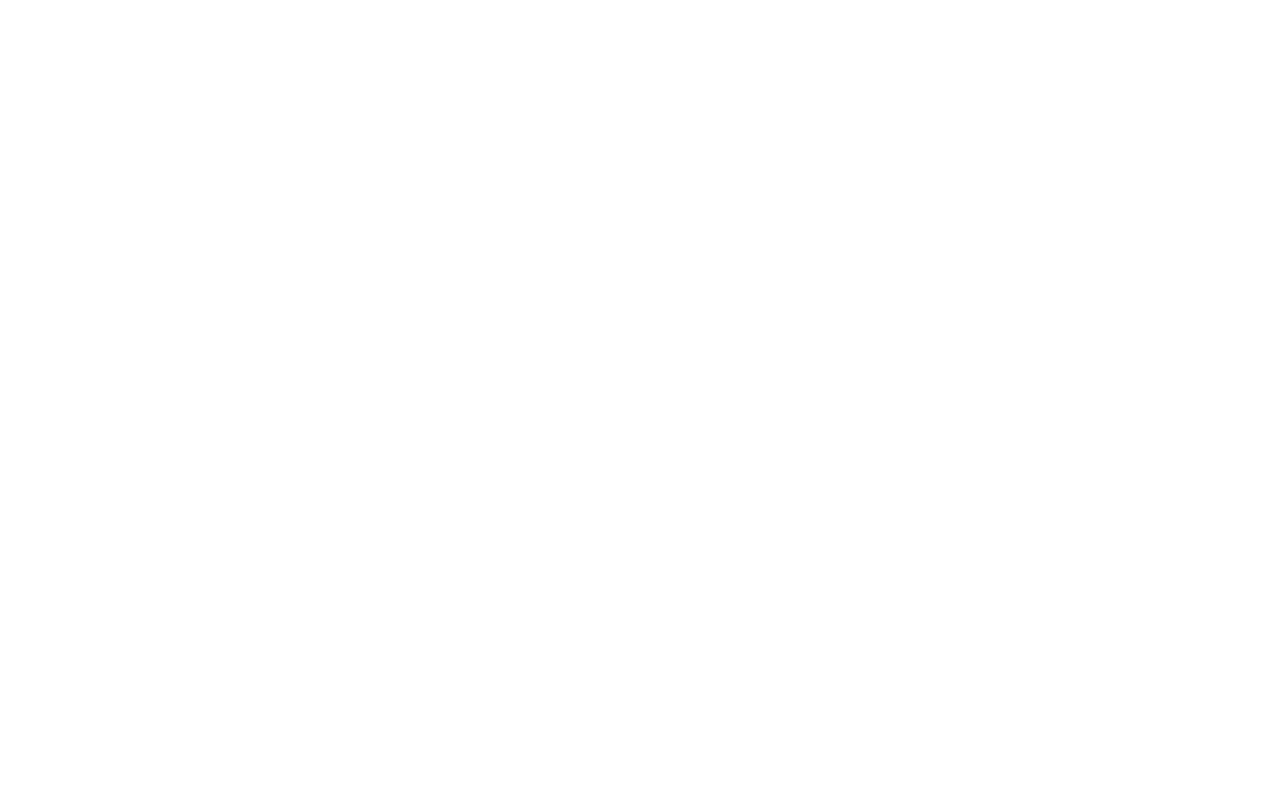
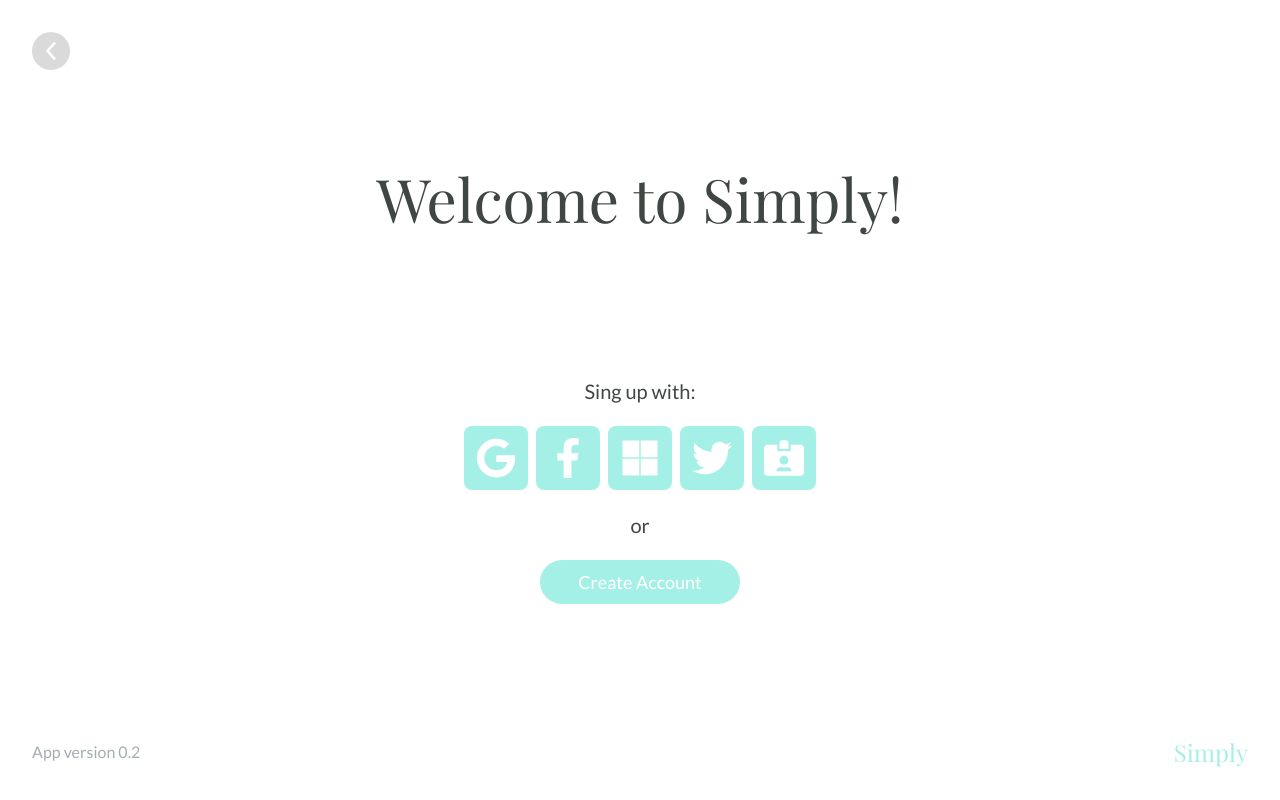
Before and after one commit to zsz20olesnica/simply, a React (Create React App) app: page /signup in a window 1280 px wide. Before the commit this address had no page. Built offline with nearby package versions, Linux system fonts and the light colour scheme.

Commit message:
SingUp/CreateAccount

```diff
--- a/src/App.js
+++ b/src/App.js
@@ -4,6 +4,8 @@
 import { AnimatePresence } from 'framer-motion';
 
 import Home from './Components/Containers/HomePage/Home';
+import SingUp from './Components/Containers/SingUpPage/SingUp';
+import CreateAccount from './Components/Containers/CreateAccountPage/CreateAccount';
 import Main from './Components/Containers/MainPage/Main';
 import Favorites from './Components/Containers/FavouritesPage/Favourites';
 import Settings from './Components/Containers/SettingsPage/Settings';
@@ -16,6 +18,7 @@
 
 
 
+
 function App() {
   const location = useLocation()
   return (
@@ -24,6 +27,8 @@
       <AnimatePresence exitBeforeEnter>
             <Routes key={location.pathname} location={location}>
                 <Route path='/' element={<Home />}/>
+                <Route path='/signup' element={<SingUp />}/>
+                <Route path='/createaccount' element={<CreateAccount />}/>
                 <Route path='/home' element={<Main />}/>
                 <Route path='/favorites' element={<Favorites />}/>
                 <Route path='/settings' element={<Settings />}/>
--- /dev/null
+++ b/src/Components/Containers/CreateAccountPage/CreateAccount.js
@@ -0,0 +1,64 @@
+import React from 'react'
+import { LeftArrow } from '../../../Icons'
+import { useNavigate } from 'react-router-dom'
+import { motion } from 'framer-motion'
+export default function SingUp() {
+
+  const history = useNavigate()
+  const SiteTitle = 'Sign Up - Simply'
+  document.title = SiteTitle
+  let viewportWidth = window.innerWidth;
+  return (
+    <motion.div transition={{duration: 0.5, ease: "easeInOut" }} initial={{x: -viewportWidth, opacity: 0}}
+    animate={{x: 0, opacity: 1}} exit={{x: -viewportWidth, opacity: 0}}
+     className='mainContainer w-full h-full relative'>
+        <div className='w-full h-full p-8 bg-white flex flex-col justify-between items-center'>
+            {/* BackArrow */}
+            <div className='w-full h-auto'>
+                <button className='' onClick={() => history('/signup')}><LeftArrow className={'rotate-180'}/></button>
+            </div>
+            {/* SettingsContainer */}
+            <div className='mb-20 w-full flex flex-col justify-between items-center gap-5 text-secondary'>
+
+
+
+            {/* CreateAccount */}
+              <div className='w-full flex flex-col items-center justify-center gap-5 mt-10'>
+
+
+                  {/* Email */}
+                  <p className='w-full text-[19px] font-lato text-secondary'>E-mail</p>
+                  <input placeholder='Type your email' type='email' className='w-full h-11 rounded-full bg-search px-5 text-secondary focus:outline-primary'></input>
+                  <p className='text-[14px] font-lato text-error self-start'>Email is existing.</p>
+
+
+                  {/* Login */}
+                  <p className='w-full text-[19px] font-lato text-secondary'>Login</p>
+                  <input placeholder='Type your login' type='text' className='w-full h-11 rounded-full bg-search px-5 text-secondary focus:outline-primary'></input>
+                  <p className='text-[14px] font-lato text-error self-start'>Login is existing.</p>
+
+
+                  {/* Password */}
+                  <p className='w-full text-[19px] font-lato text-secondary'>Password</p>
+                  <input placeholder='Type your password' type='password' className='w-full h-11 rounded-full bg-search px-5 text-secondary focus:outline-primary'></input>
+                  <input placeholder='Confrim your password' type='password' className='w-full h-11 rounded-full bg-search px-5 text-secondary focus:outline-primary'></input>
+                  {/* IfPasswordChangeFailed/To sie powinno pokazywac jak sie zle wpisze haslo w sensie takie poza tymi wymogami */}
+                  <p className='text-[14px] font-lato text-error'>Password should be at least 8 characters long and contain special characters.</p>
+
+
+                  {/* ConfrimButton */}
+                  <button className='w-[200px] h-11 my-[16px] mt-[25px] text-lg rounded-full bg-primary font-lato text-white'>Create Account</button>
+              </div>
+
+
+
+            </div>
+            {/* Footer */}
+            <div className='w-full flex flex-row justify-between items-center'>
+                <p className='text-tertiary'>App version 0.2</p>
+                <p className='text-primary font-playfair text-2xl'>Simply</p>
+              </div>
+        </div>
+    </motion.div>
+  )
+}
--- a/src/Components/Containers/HomePage/Home.js
+++ b/src/Components/Containers/HomePage/Home.js
@@ -1,7 +1,7 @@
 import React from 'react'
 import '../../../vanilla.css'
 import { useNavigate } from 'react-router-dom'
-
+import { motion } from 'framer-motion'
 export default function Home() {
 
   const history = useNavigate()
@@ -9,7 +9,8 @@
   document.title = SiteTitle
 
   return (
-    <div className='w-full h-full relative'>
+    <motion.div initial={{opacity: 0}} animate={{opacity: 1}}
+     className='w-full h-full relative'>
       {/* Image with gradient */}
       <div className='homeImageContainer w-full h-full absolute top-0 left-0 z-0'></div>
       {/* MainContainer */}
@@ -28,9 +29,9 @@
           {/* LoginButton */}
           <button onClick={() => history('/home')} className='w-[180px] h-11 my-[16px] mt-[25px] text-xl rounded-full bg-white font-lato text-primary'>Login</button>
           {/* SingUp */}
-          <p className='homeSingUpButton w-[65%] text-center mt-0 cursor-pointer'>Sing up</p>
+          <p onClick={() => history('/signup')} className='homeSingUpButton w-[65%] text-center mt-0 cursor-pointer'>Sing up</p>
       </div>
 
-    </div>
+    </motion.div>
   )
 }
--- /dev/null
+++ b/src/Components/Containers/SingUpPage/SingUp.js
@@ -0,0 +1,62 @@
+import React from 'react'
+import { LeftArrow, Google, Facebook, Twitter, CustomApp, Microsoft } from '../../../Icons'
+import { useNavigate } from 'react-router-dom'
+import { motion } from 'framer-motion'
+export default function SingUp() {
+
+  const history = useNavigate()
+  const SiteTitle = 'Sign Up - Simply'
+  document.title = SiteTitle
+  let viewportWidth = window.innerWidth;
+  return (
+    <motion.div transition={{duration: 0.5, ease: "easeInOut" }} initial={{x: viewportWidth, opacity: 0}}
+    animate={{x: 0, opacity: 1}} exit={{x: viewportWidth, opacity: 0}}
+     className='mainContainer w-full h-full relative'>
+        <div className='w-full h-full p-8 bg-white flex flex-col justify-between items-center'>
+            {/* BackArrow */}
+            <div className='w-full h-auto'>
+                <button className='' onClick={() => history('/')}><LeftArrow/></button>
+            </div>
+            {/* SettingsContainer */}
+            <div className='mb-20 w-full flex flex-col justify-between items-center gap-5 text-secondary'>
+
+
+
+            {/* CreateAccount */}
+              <div className='w-full flex flex-col items-center justify-center gap-5 mt-10'>
+              <p className='text-6xl font-playfair text-secondary mb-32 text-center'>Welcome to Simply!</p>
+              <p className='text-[20px] font-lato text-secondary'>Sing up with:</p>
+
+              <div className='mx-10 flex flex-row justify-center items-center gap-2'>
+                <button className='h-16 w-16 rounded-lg bg-primary p-3'>
+                  <Google className={'h-full w-full fill-white'}/></button>
+                <button className='h-16 w-16 rounded-lg bg-primary p-3'>
+                  <Facebook className={'h-full w-full fill-white'}/></button>
+                <button className='h-16 w-16 rounded-lg bg-primary p-3'>
+                  <Microsoft className={'h-full w-full fill-white'}/></button>
+                <button className='h-16 w-16 rounded-lg bg-primary p-3'>
+                  <Twitter className={'h-full w-full fill-white'}/></button>
+                <button className='h-16 w-16 rounded-lg bg-primary p-3'>
+                  <CustomApp className={'h-full w-full fill-white'}/></button>
+              </div>
+
+              <p className='text-[20px] font-lato text-secondary'>or</p>
+
+              {/* ConfrimButton */}
+              <button onClick={() => {history('/createaccount')}} className='w-[200px] h-11 text-lg rounded-full bg-primary font-lato text-white'>Create Account</button>
+
+
+              </div>
+
+
+
+            </div>
+            {/* Footer */}
+            <div className='w-full flex flex-row justify-between items-center'>
+                <p className='text-tertiary'>App version 0.2</p>
+                <p className='text-primary font-playfair text-2xl'>Simply</p>
+              </div>
+        </div>
+    </motion.div>
+  )
+}
--- a/src/Icons.js
+++ b/src/Icons.js
@@ -120,6 +120,40 @@
 
 }
 
+//!!!!!
+//Brands
+//!!!!!
+
+export function Google({ className }) {
+    return <svg className={className} xmlns="http://www.w3.org/2000/svg" viewBox="0 0 488 512"><path d="M488 261.8C488 403.3 391.1 504 248 504 110.8 504 0 393.2 0 256S110.8 8 248 8c66.8 0 123 24.5 166.3 64.9l-67.5 64.9C258.5 52.6 94.3 116.6 94.3 256c0 86.5 69.1 156.6 153.7 156.6 98.2 0 135-70.4 140.8-106.9H248v-85.3h236.1c2.3 12.7 3.9 24.9 3.9 41.4z"/></svg>
+
+}
+export function Facebook({ className }) {
+    return <svg className={className} xmlns="http://www.w3.org/2000/svg" viewBox="0 0 320 512"><path d="M279.14 288l14.22-92.66h-88.91v-60.13c0-25.35 12.42-50.06 52.24-50.06h40.42V6.26S260.43 0 225.36 0c-73.22 0-121.08 44.38-121.08 124.72v70.62H22.89V288h81.39v224h100.17V288z"/></svg>
+
+}
+export function Twitter({ className }) {
+    return <svg className={className} xmlns="http://www.w3.org/2000/svg" viewBox="0 0 512 512"><path d="M459.37 151.716c.325 4.548.325 9.097.325 13.645 0 138.72-105.583 298.558-298.558 298.558-59.452 0-114.68-17.219-161.137-47.106 8.447.974 16.568 1.299 25.34 1.299 49.055 0 94.213-16.568 130.274-44.832-46.132-.975-84.792-31.188-98.112-72.772 6.498.974 12.995 1.624 19.818 1.624 9.421 0 18.843-1.3 27.614-3.573-48.081-9.747-84.143-51.98-84.143-102.985v-1.299c13.969 7.797 30.214 12.67 47.431 13.319-28.264-18.843-46.781-51.005-46.781-87.391 0-19.492 5.197-37.36 14.294-52.954 51.655 63.675 129.3 105.258 216.365 109.807-1.624-7.797-2.599-15.918-2.599-24.04 0-57.828 46.782-104.934 104.934-104.934 30.213 0 57.502 12.67 76.67 33.137 23.715-4.548 46.456-13.32 66.599-25.34-7.798 24.366-24.366 44.833-46.132 57.827 21.117-2.273 41.584-8.122 60.426-16.243-14.292 20.791-32.161 39.308-52.628 54.253z"/></svg>
+
+}
+export function Microsoft({ className }) {
+    return <svg className={className} xmlns="http://www.w3.org/2000/svg" viewBox="0 0 448 512"><path d="M0 32h214.6v214.6H0V32zm233.4 0H448v214.6H233.4V32zM0 265.4h214.6V480H0V265.4zm233.4 0H448V480H233.4V265.4z"/></svg>
+
+}
+export function CustomApp({ className }) {
+    return <svg className={className} xmlns="http://www.w3.org/2000/svg" viewBox="0 0 576 512"><path d="M528 64H384v96H192V64H48C21.5 64 0 85.5 0 112v352c0 26.5 21.5 48 48 48h480c26.5 0 48-21.5 48-48V112c0-26.5-21.5-48-48-48zM288 224c35.3 0 64 28.7 64 64s-28.7 64-64 64-64-28.7-64-64 28.7-64 64-64zm93.3 224H194.7c-10.4 0-18.8-10-15.6-19.8 8.3-25.6 32.4-44.2 60.9-44.2h8.2c12.3 5.1 25.7 8 39.8 8s27.6-2.9 39.8-8h8.2c28.4 0 52.5 18.5 60.9 44.2 3.2 9.8-5.2 19.8-15.6 19.8zM352 32c0-17.7-14.3-32-32-32h-64c-17.7 0-32 14.3-32 32v96h128V32z"/></svg>
+
+}
+
+
+
+
+
+
+
+
+
+
 
 
 
```
